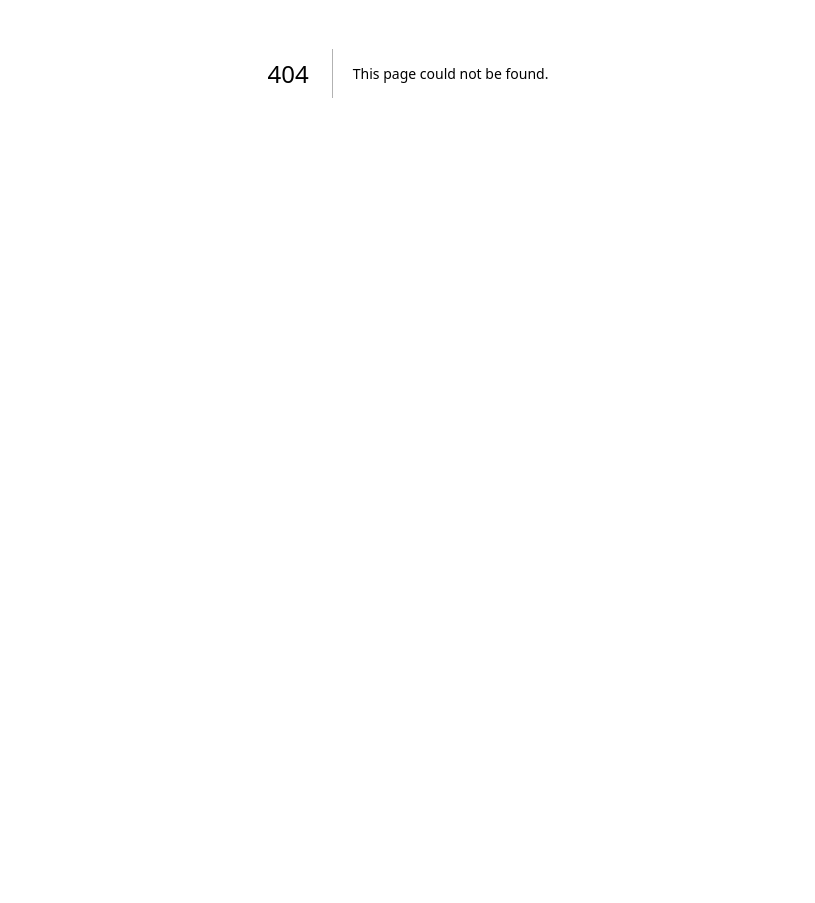
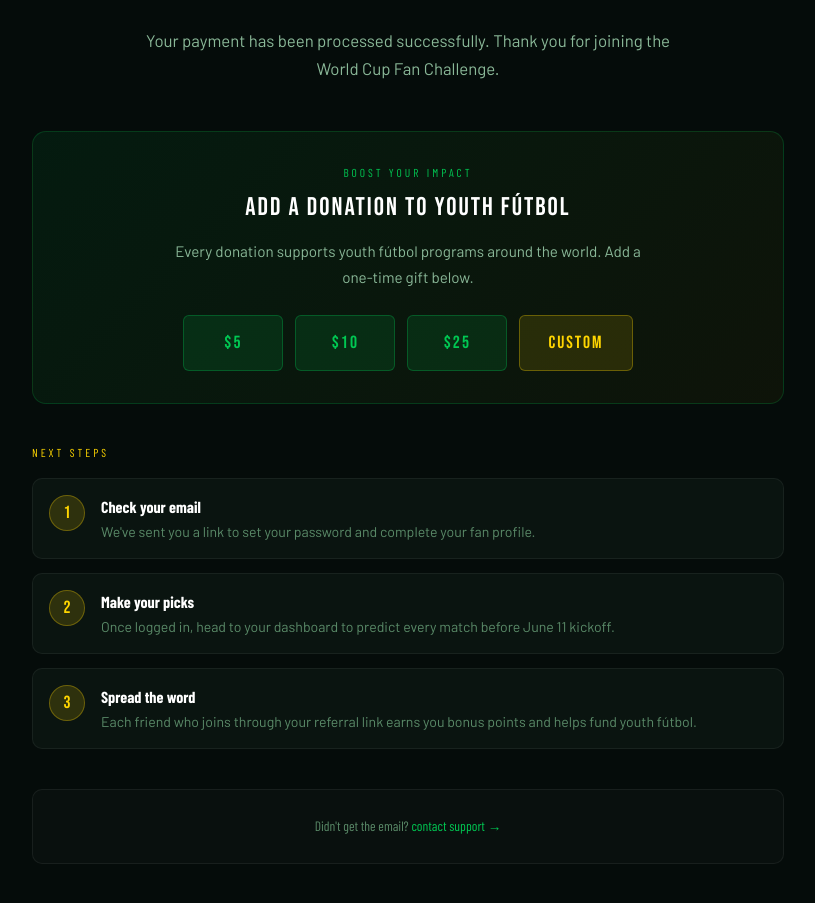
Before and after one commit to thomasjbartley-creator/wcfc-platform, a Next.js app: page /thank-you in a window 1280 px wide. Before the commit this address had no page. Shown: the part 327-1230 px from the top of the page, without its empty margins (232-1047 px from the left). Before the commit the page ends 800 px from the top, so only its background shows below. Built offline with nearby package versions, Linux system fonts and the light colour scheme.

Commit message:
Build /thank-you page with donation upsell and Champion confirmation

```diff
--- /dev/null
+++ b/app/thank-you/page.tsx
@@ -0,0 +1,121 @@
+'use client'
+
+import Link from 'next/link'
+import Nav from '@/app/components/Nav'
+import { useSearchParams } from 'next/navigation'
+import { Suspense } from 'react'
+
+const donateButtons = [
+  { label: '$5', href: 'https://paypal.com/ncp/payment/BELX9PNVNWL22' },
+  { label: '$10', href: 'https://paypal.com/ncp/payment/VBE2SJX9GV434' },
+  { label: '$25', href: 'https://paypal.com/ncp/payment/JD88GAEVETZJG' },
+  { label: 'Custom', href: 'https://paypal.com/ncp/payment/BTKA5UPNZ64FQ' },
+]
+
+function ThankYouContent() {
+  const searchParams = useSearchParams()
+  const tier = searchParams.get('tier')
+  const isChampion = tier === 'champion'
+
+  return (
+    <div style={{ minHeight: '100vh', background: '#050C0A', fontFamily: "'Barlow', sans-serif", color: '#d0ead8' }}>
+      <link href="https://fonts.googleapis.com/css2?family=Bebas+Neue&family=Barlow+Condensed:wght@400;600;700&family=Barlow:wght@400;500&display=swap" rel="stylesheet" />
+
+      <Nav />
+
+      <div style={{ maxWidth: '800px', margin: '0 auto', padding: '60px 24px 80px' }}>
+
+        {/* HERO */}
+        <div style={{ textAlign: 'center', marginBottom: '48px' }}>
+          <div style={{ display: 'inline-block', background: 'rgba(0,200,83,0.15)', border: '1px solid rgba(0,200,83,0.3)', borderRadius: '50%', width: 64, height: 64, lineHeight: '64px', fontSize: '1.8rem', marginBottom: '20px' }}>&#10003;</div>
+          <div style={{ fontFamily: "'Bebas Neue'", fontSize: 'clamp(2.4rem,6vw,4rem)', color: 'white', letterSpacing: '2px', lineHeight: 1, marginBottom: '16px' }}>
+            {isChampion ? 'Welcome to the Founding Wall.' : 'Welcome — Your Payment Was Received.'}
+          </div>
+          <p style={{ fontFamily: "'Barlow'", fontSize: '1.05rem', color: '#8ab898', lineHeight: 1.7, maxWidth: '560px', margin: '0 auto' }}>
+            {isChampion
+              ? 'Your Champion Founder status is confirmed. You just supported youth fútbol worldwide.'
+              : 'Your payment has been processed successfully. Thank you for joining the World Cup Fan Challenge.'}
+          </p>
+        </div>
+
+        {/* DONATION UPSELL */}
+        <div style={{ background: 'linear-gradient(135deg,rgba(0,200,83,0.08),rgba(255,214,0,0.04))', border: '1px solid rgba(0,200,83,0.2)', borderRadius: '14px', padding: '32px', marginBottom: '40px', textAlign: 'center' }}>
+          <div style={{ fontFamily: "'Barlow Condensed'", fontSize: '0.72rem', color: '#00C853', letterSpacing: '3px', marginBottom: '8px' }}>BOOST YOUR IMPACT</div>
+          <div style={{ fontFamily: "'Bebas Neue'", fontSize: '1.6rem', color: 'white', letterSpacing: '2px', marginBottom: '12px' }}>Add a Donation to Youth Fútbol</div>
+          <p style={{ fontFamily: "'Barlow'", fontSize: '0.95rem', color: '#8ab898', lineHeight: 1.7, maxWidth: '480px', margin: '0 auto 24px' }}>
+            Every donation supports youth fútbol programs around the world. Add a one-time gift below.
+          </p>
+          <div style={{ display: 'flex', gap: '12px', justifyContent: 'center', flexWrap: 'wrap' }}>
+            {donateButtons.map(b => (
+              <a
+                key={b.label}
+                href={b.href}
+                target="_blank"
+                rel="noopener noreferrer"
+                style={{
+                  display: 'inline-block',
+                  padding: '14px 28px',
+                  minWidth: '100px',
+                  background: b.label === 'Custom' ? 'rgba(255,214,0,0.12)' : 'rgba(0,200,83,0.12)',
+                  border: `1px solid ${b.label === 'Custom' ? 'rgba(255,214,0,0.3)' : 'rgba(0,200,83,0.3)'}`,
+                  color: b.label === 'Custom' ? '#FFD600' : '#00C853',
+                  fontFamily: "'Bebas Neue'",
+                  fontSize: '1.1rem',
+                  letterSpacing: '2px',
+                  borderRadius: '6px',
+                  textDecoration: 'none',
+                  textAlign: 'center',
+                }}
+              >
+                {b.label}
+              </a>
+            ))}
+          </div>
+        </div>
+
+        {/* NEXT STEPS */}
+        <div style={{ marginBottom: '40px' }}>
+          <div style={{ fontFamily: "'Barlow Condensed'", fontSize: '0.72rem', color: '#FFD600', letterSpacing: '3px', marginBottom: '16px' }}>NEXT STEPS</div>
+          <div style={{ display: 'flex', flexDirection: 'column', gap: '14px' }}>
+            {[
+              { n: '1', title: 'Check your email', desc: "We've sent you a link to set your password and complete your fan profile." },
+              { n: '2', title: 'Make your picks', desc: 'Once logged in, head to your dashboard to predict every match before June 11 kickoff.' },
+              { n: '3', title: 'Spread the word', desc: 'Each friend who joins through your referral link earns you bonus points and helps fund youth fútbol.' },
+            ].map(s => (
+              <div key={s.n} style={{ display: 'flex', gap: '16px', alignItems: 'flex-start', padding: '16px', background: '#0a1410', border: '1px solid rgba(255,255,255,0.06)', borderRadius: '10px' }}>
+                <div style={{ width: 36, height: 36, borderRadius: '50%', background: 'rgba(255,214,0,0.15)', border: '1px solid rgba(255,214,0,0.3)', display: 'flex', alignItems: 'center', justifyContent: 'center', fontFamily: "'Bebas Neue'", fontSize: '1.1rem', color: '#FFD600', flexShrink: 0 }}>{s.n}</div>
+                <div>
+                  <div style={{ fontFamily: "'Barlow Condensed'", fontSize: '1rem', fontWeight: 700, color: 'white', marginBottom: '2px' }}>{s.title}</div>
+                  <div style={{ fontFamily: "'Barlow'", fontSize: '0.88rem', color: '#5a8a68', lineHeight: 1.5 }}>{s.desc}</div>
+                </div>
+              </div>
+            ))}
+          </div>
+        </div>
+
+        {/* FOOTER CTA */}
+        <div style={{ textAlign: 'center', padding: '24px', background: 'rgba(255,255,255,0.02)', border: '1px solid rgba(255,255,255,0.06)', borderRadius: '10px' }}>
+          <div style={{ fontFamily: "'Barlow Condensed'", fontSize: '0.85rem', color: '#5a8a68', lineHeight: 1.8 }}>
+            Didn&apos;t get the email?{' '}
+            <a href="mailto:thomasjbartley@worldcupfanchallenge.com" style={{ color: '#00C853', textDecoration: 'none' }}>
+              contact support →
+            </a>
+          </div>
+        </div>
+
+      </div>
+    </div>
+  )
+}
+
+export default function ThankYouPage() {
+  return (
+    <Suspense fallback={
+      <div style={{ minHeight: '100vh', background: '#050C0A', display: 'flex', alignItems: 'center', justifyContent: 'center', color: '#8ab898', fontFamily: "'Barlow', sans-serif" }}>
+        Loading...
+      </div>
+    }>
+      <ThankYouContent />
+    </Suspense>
+  )
+}
```
